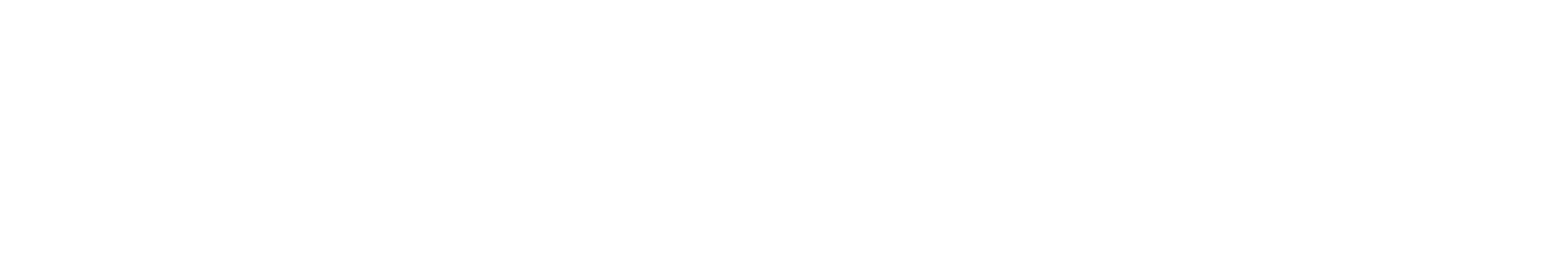
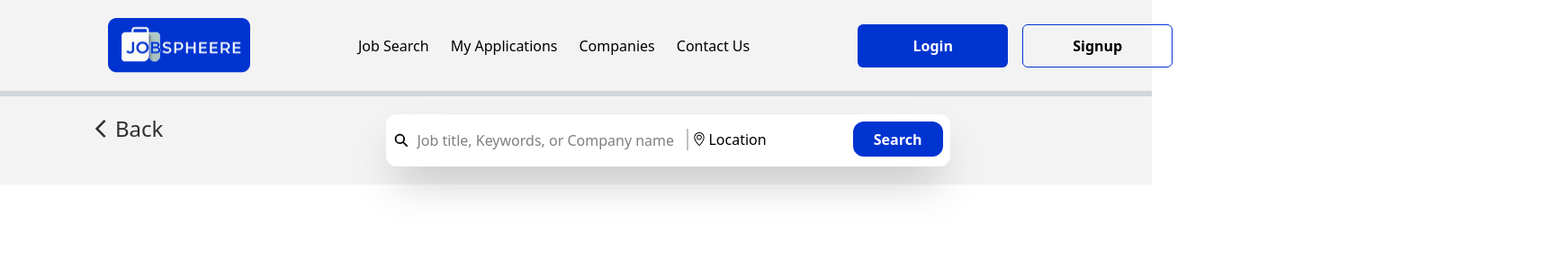
Before and after one commit to Moh-Sad/CSEC-ASTU-Full-Stack-BootCamp, a React (Vite) app in the folder React/Job Sphere/: page /details in a window 1280 px wide. Before the commit this address had no page. Shown: the top 300 px of the page at 90% size, 1728 px wide, since content can reach past the window. Built offline with nearby package versions, Linux system fonts and the light colour scheme.

Commit message:
Add Details component and routing; update Main component to handle empty saved jobs

```diff
--- a/React/Job Sphere/src/App.jsx
+++ b/React/Job Sphere/src/App.jsx
@@ -1,5 +1,6 @@
 import React from "react";
 import Home from "./components/Home";
+import Details from "./components/Details";
 import { BrowserRouter as Router, Routes, Route } from "react-router-dom";
 const App = () => {
   return (
@@ -7,6 +8,7 @@
       <Router>
         <Routes>
           <Route path="/" element={<Home />} />
+          <Route path="/details" element={<Details />} />
         </Routes>
       </Router>
     </div>
--- /dev/null
+++ b/React/Job Sphere/src/components/Details.jsx
@@ -0,0 +1,58 @@
+import Navbar from "./Navbar";
+import React, { useState, useEffect } from "react";
+import { SlLocationPin } from "react-icons/sl";
+import { IoSearchSharp } from "react-icons/io5";
+import { MdOutlineArrowBackIos } from "react-icons/md";
+import { FaRegBookmark, FaBookmark } from "react-icons/fa";
+import { FiShare2 } from "react-icons/fi";
+import { IoCloseOutline } from "react-icons/io5";
+
+const Details = () => {
+  return (
+    <>
+      <Navbar />
+      <section>
+        <div className="flex gap-62 p-5">
+          {/* Back Bar */}
+          <div className="flex gap-1 text-[#2F2F2F] ml-20">
+            <MdOutlineArrowBackIos className="mt-1 size-6" color="#2F2F2F" />
+            <p className="text-2xl">Back</p>
+          </div>
+
+          {/* Search Bar */}
+          <div className="flex rounded-[12px] bg-[#FFFFFF] h-[58px] p-2 shadow-2xl dark:shadow-xl dark:shadow-black/50">
+            <IoSearchSharp className="flex items-center mt-3" size="18px" />
+            <input
+              type="text"
+              className="w-75 ml-1 p-1 cursor-pointer"
+              placeholder="Job title, Keywords, or Company name"
+            />
+            <span className="flex items-center border-1 border-[#C1C1C1] h-6 mt-2 ml-1"></span>
+            <div className="flex">
+              <SlLocationPin className="flex justify-center items-center w-[20px] h-[15px] ml-0.5 mt-3" />
+              <p className="font-[300] mt-2">Location</p>
+            </div>
+            <div className="flex justify-end ml-24 font-[600]">
+              <button className="w-[100px] h-[39px] bg-[#0034D1] text-[white] rounded-[12px] cursor-pointer">
+                Search
+              </button>
+            </div>
+          </div>
+        </div>
+      </section>
+
+      <section>
+        <div className="flex">
+            <div>
+
+            </div>
+            <div>
+
+            </div>
+        </div>
+      </section>
+    </>
+  );
+};
+
+export default Details;
--- a/React/Job Sphere/src/components/Main.jsx
+++ b/React/Job Sphere/src/components/Main.jsx
@@ -440,7 +440,14 @@
           <h1 className="flex justify-center items-center font-[600] text-3xl">
             Saved Jobs
           </h1>
-          {savedJobs.map((job) => (
+          {savedJobs.length === 0 ? (
+            <div className="flex justify-center items-center h-64">
+              <p className="text-[#2F2F2F] font-[400] text-lg">
+                No jobs have been saved yet.
+              </p>
+            </div>
+          ) : (
+            savedJobs.map((job) => (
               <div
                 key={job.id}
                 className="flex rounded-2xl bg-[#FFFFFF] border-gray-300 border-1 shadow-2xl dark:shadow-xl dark:shadow-black/50 text-[#2F2F2F] p-1"
@@ -476,7 +483,8 @@
                   />
                 </div>
               </div>
-          ))}
+            ))
+          )}
         </div>
       </div>
     </>
```
Lines whose indentation alone changed are shown as unchanged.
